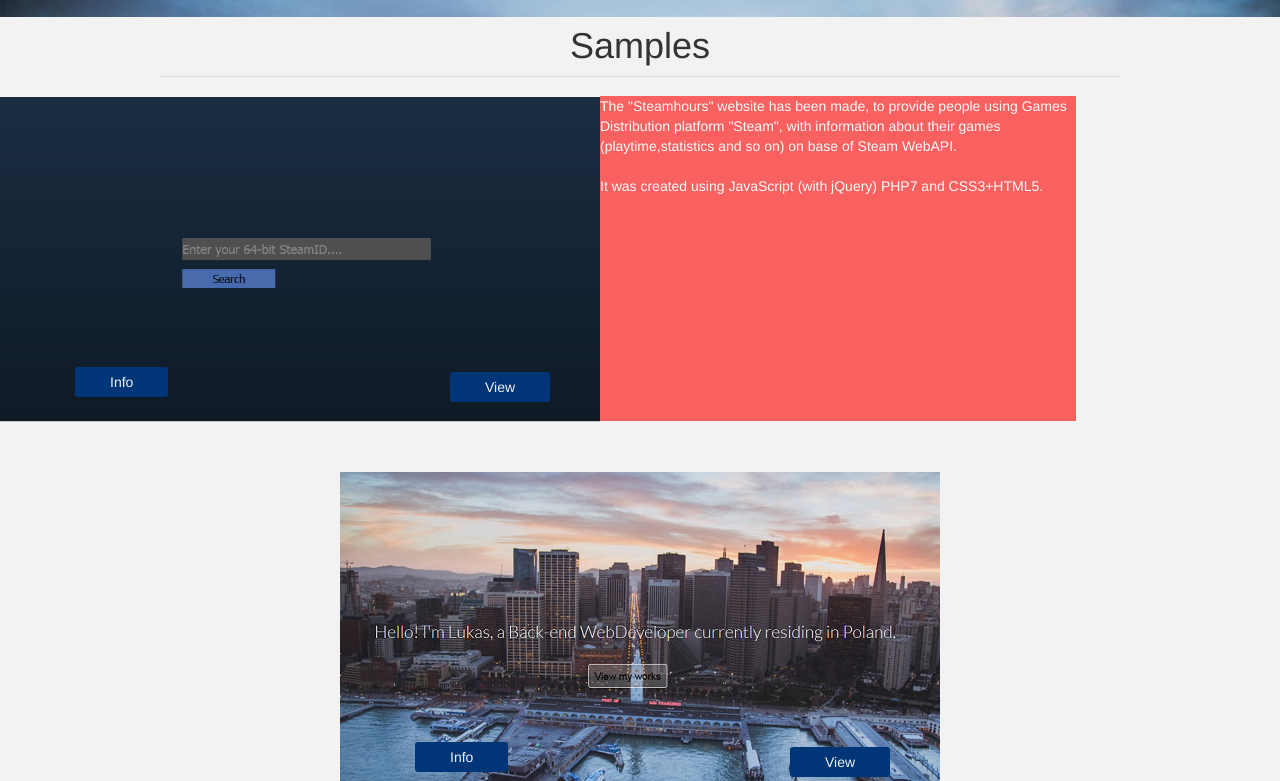
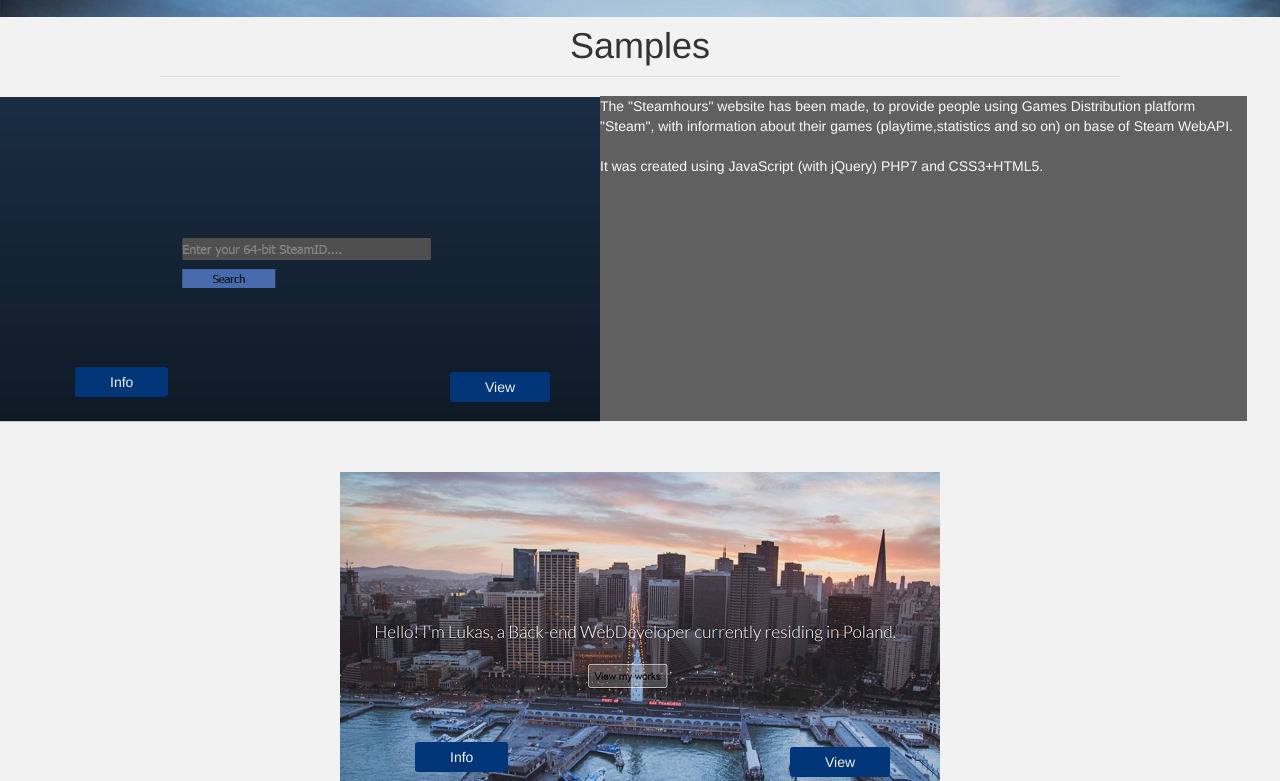
Before and after one commit to creator122/creator122.github.io, a website: page index.html in a window 1280 px wide. Both pictures are taken after a click on the element "Info". Shown: the part 854-1635 px from the top of the page. Drawn offline with nearby package versions, Linux system fonts and the light colour scheme; no server answers; files whose address does not match are found by name.

Commit message:
Attempt at fixing the script

```diff
--- a/newstyle.css
+++ b/newstyle.css
@@ -246,7 +246,6 @@
 	 left:600px;
 	 height:325px;
 	 width:0;
-	 background-color:red;
 	 display:none;
  }
  #footer,#wrapper:after{
--- a/scripts/script.js
+++ b/scripts/script.js
@@ -3,7 +3,7 @@
 	var toggled = false;
 
 	var elementWidth = $(".square").width();
-	var width = $(window).width()-elementWidth;
+	var widthBlock = $(window).width()-elementWidth;
 
 	//Check the window height and determine the width of div.
 
@@ -16,28 +16,22 @@
 		var position = $(element).offset();
 		var offset = position.left;
 
-		for (child in children){
-			console.log(child[0]);
-		}
-
 		if ($(element).attr("status") == "off"){
 			$(element).attr("status","on")
 			$(element).animate({
-				right: "+="+offset+"px"
+				right: offset
 			}, 1500, function(target) {
 				$(text).css("display","block");
 
 				if ($(window).width()>750){
-					var textBox = {width: 500};
+					var textBox = {width: widthBlock};
 					width = true;
 					height = false;
-					hide = false;
 				}
 				else{
-					var textBox = {height: 200};
+					var textBox = {height: 250};
 					height = true;
 					width = false;
-					hide = true;
 				}
 
 				$(text).animate(textBox, 1500, function(){
@@ -47,9 +41,7 @@
 	}
 
 		else{
-
 			var offset = position.left;
-
 			if (height == true && width == false){
 				$( text ).animate({height: 0}, 1500, function() {
 					$(text).css("display","none");
```
